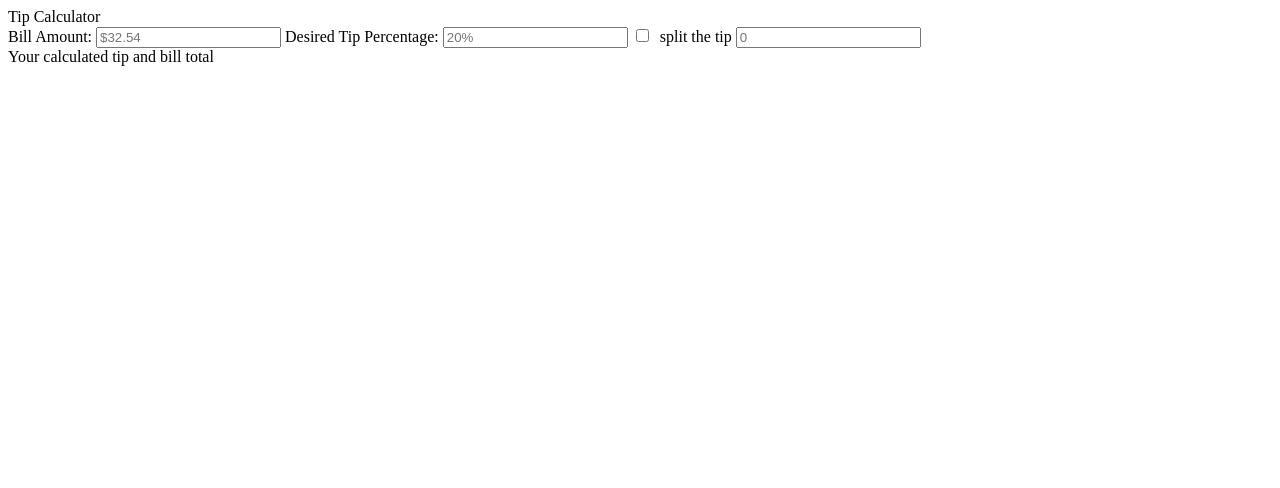
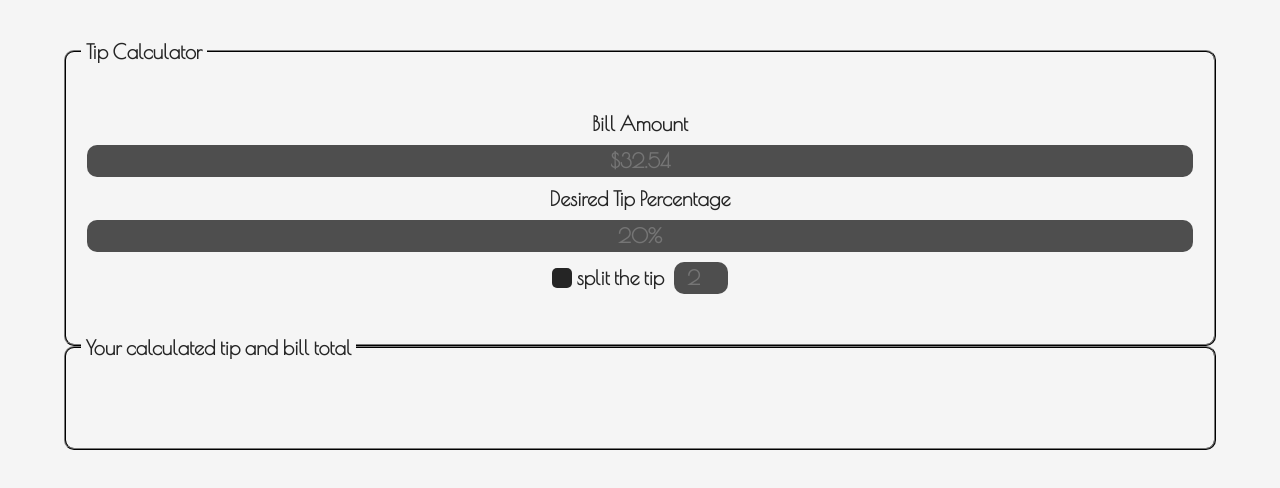
Before and after one commit to ejhalpin/tip-calculator, a plain HTML site: page index.html in a window 1280 px wide. Drawn offline with nearby package versions, Linux system fonts and the light colour scheme.

Commit message:
first draft of styling complete

```diff
--- a/assets/css/style.css
+++ b/assets/css/style.css
@@ -0,0 +1,99 @@
+html,
+body {
+  height: 100%;
+}
+
+body {
+  margin: 0;
+  display: flex;
+  flex-direction: column;
+}
+
+.container {
+  flex: 1 0 auto;
+  background-color: #f5f5f5;
+  color: #252525;
+  padding: 50px 10px;
+  font-size: 20px;
+  font-family: "Poiret One", cursive, sans-serif;
+  font-weight: 600;
+}
+
+.flex-column {
+  display: flex;
+  flex-direction: column;
+}
+
+.align-start {
+  justify-content: flex-start;
+}
+
+.align-center {
+  align-items: center;
+}
+
+.wrap {
+  flex-wrap: wrap;
+}
+#form-box,
+#result-box {
+  box-sizing: border-box;
+  width: 90vw;
+  padding: 50px 20px;
+  border-radius: 10px;
+  border: ridge 2px #252525;
+  position: relative;
+}
+
+header {
+  line-height: 30px;
+  text-align: center;
+  position: absolute;
+  top: -15px;
+  left: 15px;
+  background-color: #f5f5f5;
+  padding: 0 5px;
+}
+
+p {
+  margin: 10px 0;
+}
+
+.split-tip-options {
+  display: flex;
+  flex-direction: row;
+  flex-wrap: nowrap;
+  align-items: center;
+  width: 100%;
+  justify-content: center;
+  margin-top: 10px;
+}
+
+input {
+  width: calc(90vw - 50px);
+  line-height: 30px;
+  font-size: inherit;
+  font-family: inherit;
+  text-align: center;
+  border: none;
+  border-radius: 10px;
+  background-color: rgba(37, 37, 37, 0.8);
+  color: rgba(255, 255, 255);
+  font-weight: 900;
+}
+.checkbox-container {
+  width: 20px;
+  height: 20px;
+  background-color: #252525;
+  border-radius: 5px;
+  margin-right: 5px;
+}
+.checkbox-label {
+  display: inline-block;
+  line-height: 30px;
+  margin-right: 10px;
+}
+
+input.number {
+  width: 50px;
+}
--- a/index.html
+++ b/index.html
@@ -6,23 +6,31 @@
     <meta http-equiv="X-UA-Compatible" content="ie=edge" />
     <script src="https://kit.fontawesome.com/cc042c3aeb.js"></script>
     <script src="https://cdnjs.cloudflare.com/ajax/libs/jquery/3.2.1/jquery.min.js"></script>
+    <link href="https://fonts.googleapis.com/css?family=Poiret+One&display=swap" rel="stylesheet" />
+    <link rel="stylesheet" href="assets/css/style.css" />
     <title>Document</title>
   </head>
   <body>
-    <div class="container">
-      <div id="form-box">
+    <div class="container flex-column align-center align-start">
+      <div id="form-box" class="flex-column align-center">
         <header>Tip Calculator</header>
-        <form id="tip-calculator-form">
-          <label for="bill-amount">Bill Amount: </label>
-          <input type="text" name="bill-amount" id="bill-amount" placeholder="$32.54" required />
-          <label for="tip-percentage">Desired Tip Percentage: </label>
-          <input type="text" name="tip-percentage" id="tip-percentage" placeholder="20%" />
-          <input type="checkbox" name="split-tip-option" id="split-tip-option" />&nbsp; split the tip
-          <input type="number" name="split-by-value" id="split-by-value" placeholder="0" />
-        </form>
+        <p>Bill Amount</p>
+        <input type="text" name="bill-amount" id="bill-amount" placeholder="$32.54" required />
+        <p>Desired Tip Percentage</p>
+        <input type="text" name="tip-percentage" id="tip-percentage" placeholder="20%" />
+        <div class="split-tip-options">
+          <div class="checkbox-container">
+            <div id="inner-checkbox" class="checkbox"></div>
+          </div>
+          <span class="checkbox-label">split the tip</span>
+          <input type="number" name="split-by-value" id="split-by-value" class="number" placeholder="2" />
+        </div>
       </div>
-      <div id="result">
+      <div id="result-box" class="flex-column align-center align-start">
         <header>Your calculated tip and bill total</header>
+        <div id="result">
+          <!-- pin card(s) here which detail the bill amount and calculated tip -->
+        </div>
       </div>
     </div>
   </body>
```
